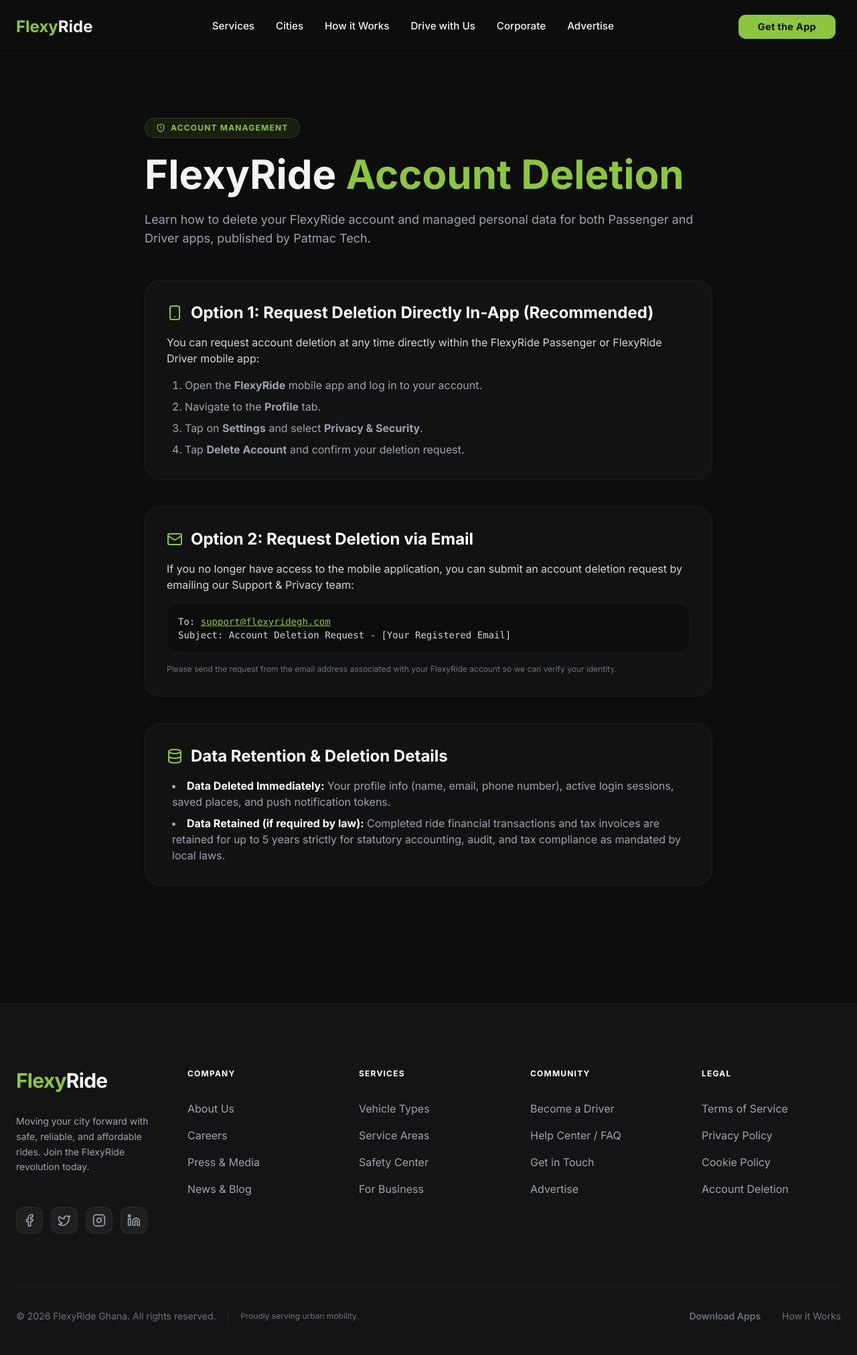
After one commit to Bryt00/flexy-backend-python, a Django app: page /delete-account/ in a window 1280 px wide. The commit adds this page. Shown: the whole page at 67% size. Run offline with Django 5.2, Linux system fonts and the light colour scheme; data that the repository does not hold is empty; parts of the project's set-up code (start-up, migrations or seed data) failed here and were passed over; some libraries are stand-ins or nearby versions.

Commit message:
account-delete page

```diff
--- a/advertising/templates/advertising/dashboard.html
+++ b/advertising/templates/advertising/dashboard.html
@@ -132,7 +132,10 @@
                             </div>
                         {% elif booking.payment_status == 'UNPAID' and booking.status == 'APPROVED' %}
                             <button class="btn btn-primary px-10 py-3.5 text-sm flex items-center gap-2 shadow-xl shadow-brand/10"
-                                    onclick="payWithPaystack('{{ booking.id }}', '{{ booking.contact_email }}', {{ booking.amount }})">
+                                    data-booking-id="{{ booking.id }}"
+                                    data-email="{{ booking.contact_email }}"
+                                    data-amount="{{ booking.amount }}"
+                                    onclick="payWithPaystack(this.dataset.bookingId, this.dataset.email, parseFloat(this.dataset.amount))">
                                 <i data-lucide="credit-card" class="w-5 h-5"></i>
                                 Pay Now
                             </button>
--- a/website/templates/website/base.html
+++ b/website/templates/website/base.html
@@ -229,6 +229,7 @@
                         <li><a href="{% url 'terms' %}" class="text-gray-400 hover:text-brand transition-colors">Terms of Service</a></li>
                         <li><a href="{% url 'privacy' %}" class="text-gray-400 hover:text-brand transition-colors">Privacy Policy</a></li>
                         <li><a href="{% url 'cookies' %}" class="text-gray-400 hover:text-brand transition-colors">Cookie Policy</a></li>
+                        <li><a href="{% url 'delete_account' %}" class="text-gray-400 hover:text-brand transition-colors">Account Deletion</a></li>
                     </ul>
                 </div>
             </div>
--- /dev/null
+++ b/website/templates/website/delete_account.html
@@ -0,0 +1,59 @@
+{% extends 'website/base.html' %}
+{% load static %}
+
+{% block title %}Account & Data Deletion Request | FlexyRide{% endblock %}
+
+{% block content %}
+<section class="container animate-fade-in max-w-4xl py-16 md:py-24">
+    <div class="inline-flex items-center gap-2 px-4 py-1.5 rounded-full bg-brand/10 border border-brand/20 text-brand text-xs font-bold uppercase tracking-widest mb-6">
+        <i data-lucide="shield-alert" class="w-3.5 h-3.5"></i>
+        Account Management
+    </div>
+
+    <h1 class="text-4xl md:text-6xl font-black mb-6">FlexyRide <span class="text-brand">Account Deletion</span></h1>
+    <p class="text-gray-400 text-lg mb-12">Learn how to delete your FlexyRide account and managed personal data for both Passenger and Driver apps, published by Patmac Tech.</p>
+
+    <div class="space-y-10">
+        <!-- Option 1: In-App Deletion -->
+        <div class="p-8 bg-dark-800/80 rounded-3xl border border-white/5 space-y-4">
+            <h2 class="text-2xl font-bold text-white flex items-center gap-3">
+                <i data-lucide="smartphone" class="w-6 h-6 text-brand"></i>
+                Option 1: Request Deletion Directly In-App (Recommended)
+            </h2>
+            <p class="text-gray-300">You can request account deletion at any time directly within the FlexyRide Passenger or FlexyRide Driver mobile app:</p>
+            <ol class="list-decimal list-inside space-y-2 text-gray-400 pl-2">
+                <li>Open the <strong>FlexyRide</strong> mobile app and log in to your account.</li>
+                <li>Navigate to the <strong>Profile</strong> tab.</li>
+                <li>Tap on <strong>Settings</strong> and select <strong>Privacy & Security</strong>.</li>
+                <li>Tap <strong>Delete Account</strong> and confirm your deletion request.</li>
+            </ol>
+        </div>
+
+        <!-- Option 2: Web / Email Request -->
+        <div class="p-8 bg-dark-800/80 rounded-3xl border border-white/5 space-y-4">
+            <h2 class="text-2xl font-bold text-white flex items-center gap-3">
+                <i data-lucide="mail" class="w-6 h-6 text-brand"></i>
+                Option 2: Request Deletion via Email
+            </h2>
+            <p class="text-gray-300">If you no longer have access to the mobile application, you can submit an account deletion request by emailing our Support & Privacy team:</p>
+            <div class="p-4 bg-dark-900 rounded-2xl border border-white/5 text-gray-300 font-mono text-sm">
+                To: <a href="mailto:support@flexyridegh.com" class="text-brand underline">support@flexyridegh.com</a><br>
+                Subject: Account Deletion Request - [Your Registered Email]
+            </div>
+            <p class="text-xs text-gray-500">Please send the request from the email address associated with your FlexyRide account so we can verify your identity.</p>
+        </div>
+
+        <!-- Data Retention & Policy -->
+        <div class="p-8 bg-dark-800/80 rounded-3xl border border-white/5 space-y-4 text-gray-300">
+            <h2 class="text-2xl font-bold text-white flex items-center gap-3">
+                <i data-lucide="database" class="w-6 h-6 text-brand"></i>
+                Data Retention & Deletion Details
+            </h2>
+            <ul class="list-disc list-inside space-y-2 text-gray-400 pl-2">
+                <li><strong class="text-white">Data Deleted Immediately:</strong> Your profile info (name, email, phone number), active login sessions, saved places, and push notification tokens.</li>
+                <li><strong class="text-white">Data Retained (if required by law):</strong> Completed ride financial transactions and tax invoices are retained for up to 5 years strictly for statutory accounting, audit, and tax compliance as mandated by local laws.</li>
+            </ul>
+        </div>
+    </div>
+</section>
+{% endblock %}
--- a/website/urls.py
+++ b/website/urls.py
@@ -30,6 +30,7 @@ urlpatterns = [
     path('legal/terms/', views.TermsView.as_view(), name='terms'),
     path('legal/privacy/', views.PrivacyView.as_view(), name='privacy'),
     path('legal/cookies/', views.CookiesView.as_view(), name='cookies'),
+    path('delete-account/', views.DeleteAccountView.as_view(), name='delete_account'),
     path('advertise/', include('advertising.website_urls')),
     path('sitemap.xml', sitemap, {'sitemaps': sitemaps}, name='django.contrib.sitemaps.views.sitemap'),
     path('robots.txt', views.RobotsView.as_view(), name='robots'),
--- a/website/views.py
+++ b/website/views.py
@@ -316,6 +316,14 @@ class CookiesView(LegalDocumentView):
         kwargs['doc_type'] = 'cookies'
         return super().get_context_data(**kwargs)
 
+class DeleteAccountView(TemplateView):
+    template_name = 'website/delete_account.html'
+
+    def get_context_data(self, **kwargs):
+        context = super().get_context_data(**kwargs)
+        context.update(get_global_context())
+        return context
+
 @method_decorator(cache_page(60 * 15), name='dispatch')
 class DownloadView(TemplateView):
     template_name = 'website/download.html'
```
